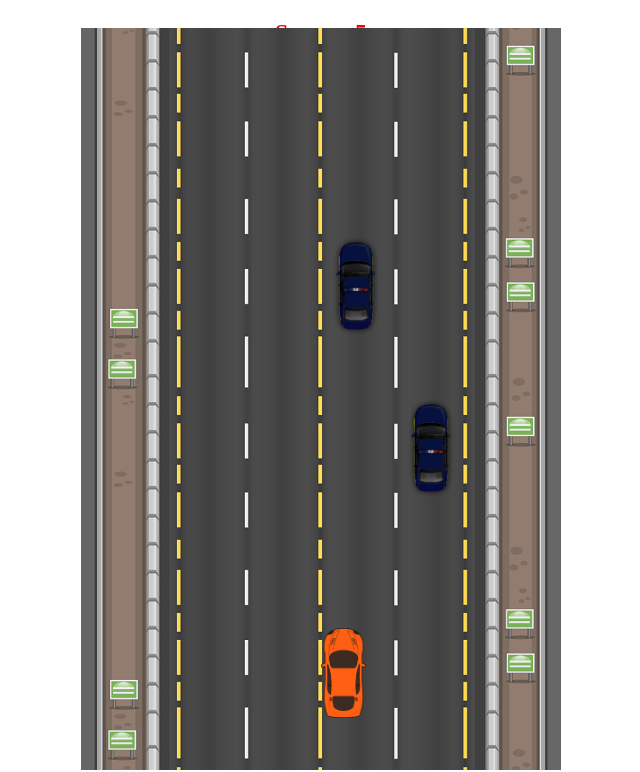
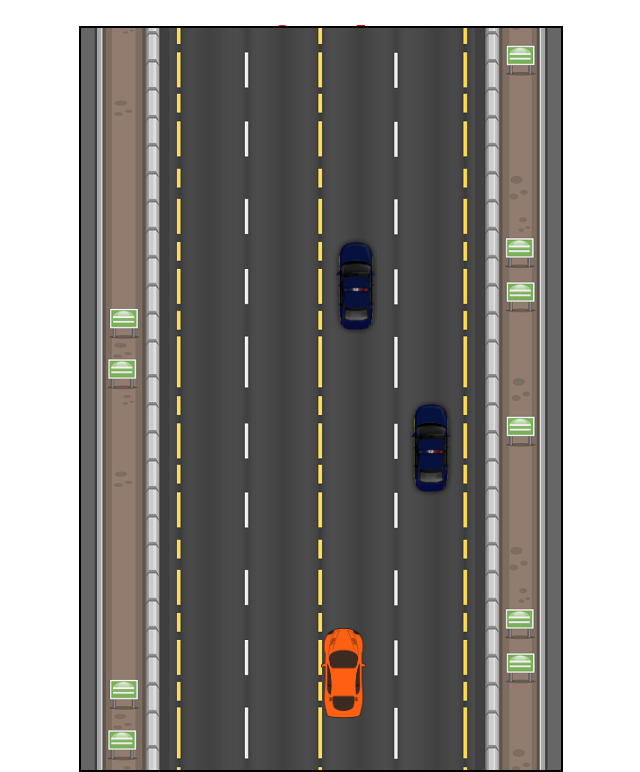
Before and after one commit to mikedee95/CaseStudyModule1, a plain HTML site: page index.html in a window 1280 px wide. Shown: the part 61-833 px from the top of the page, without its empty margins (319-959 px from the left). Drawn offline with Linux system fonts and the light colour scheme.

Commit message:
Update index.html

```diff
--- a/index.html
+++ b/index.html
@@ -37,7 +37,7 @@
 </head>
 <body>
 <h1>Welcome to Escape the Police</h1>
-<canvas id="canvas" width="480" height="742"></canvas>
+<canvas id="canvas" width="480" height="742" style="border:2px solid black"></canvas>
 <h2>Scores :<span id="score"></span></h2>
 <h3>Tips: Sử dụng phím mũi tên để di chuyển xe sang trái và phải. Để tăng điểm cố gắng tránh càng nhiều xe cảnh sát trên đường càng tốt. <br> Use the arrow keys to move the car to the left and right, try to avoid as many incoming police cruisers as possible to earn more scores.</h3>
 </body>
```
